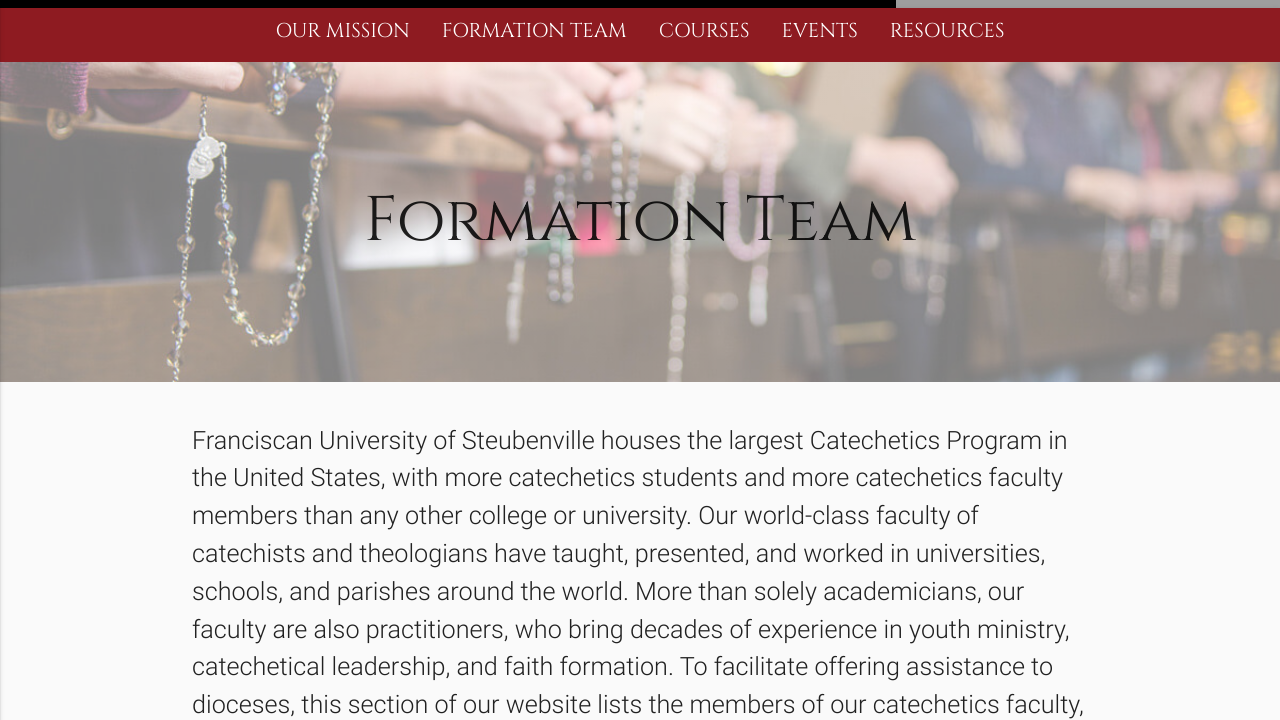
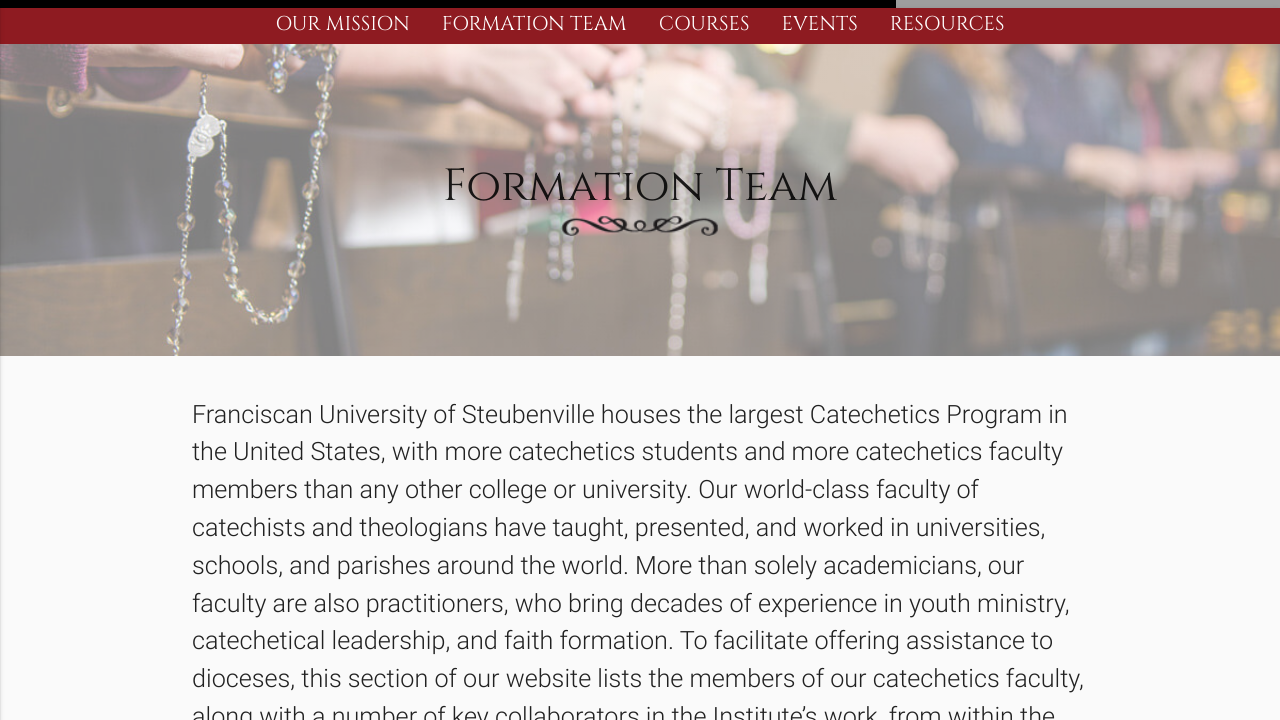
Before and after one commit to fus-marcom/ci-static, a website: page app/team.html in a window 1280 px wide. Shown: the part 80-800 px from the top of the page. Drawn offline with nearby package versions, Linux system fonts and the light colour scheme; grey boxes are pictures that could not be loaded.

Commit message:
Add flourish below all page titles. Make sticky navthinner.

```diff
--- a/app/sass/style.scss
+++ b/app/sass/style.scss
@@ -343,9 +343,11 @@
   box-shadow: 0 2px 2px 0 rgba(0, 0, 0, 0.14), 0 1px 5px 0 rgba(0, 0, 0, 0.12), 0 3px 1px -2px rgba(0, 0, 0, 0.2);
   ul {
     display: inline-block;
+    margin: 8px 0;
     li {
       float: left;
       padding: 4px 16px;
+      padding: 4px 16px 0px 16px;
       line-height: 8px;
 
       a {
@@ -353,6 +355,7 @@
         text-transform: uppercase;
         font-size: 20px;
         font-family: 'Cinzel', serif;
+        cursor: pointer;
       }
     }
   }
@@ -429,9 +432,13 @@
   background-repeat: no-repeat;
   background-attachment: fixed;
   background-position: center;
-  min-height: 40vh;
+  min-height: 39vh;
   h1 {
     margin: 0 auto;
+    padding-bottom: 25px;
+    background: url("../img/squiggly1.png") no-repeat bottom center;
+    background-size: 40%;
+    font-size: 45px;
   }
 }
 
```
Also changed, not shown: app/css/style.css, app/img/squiggly1.png (added).
